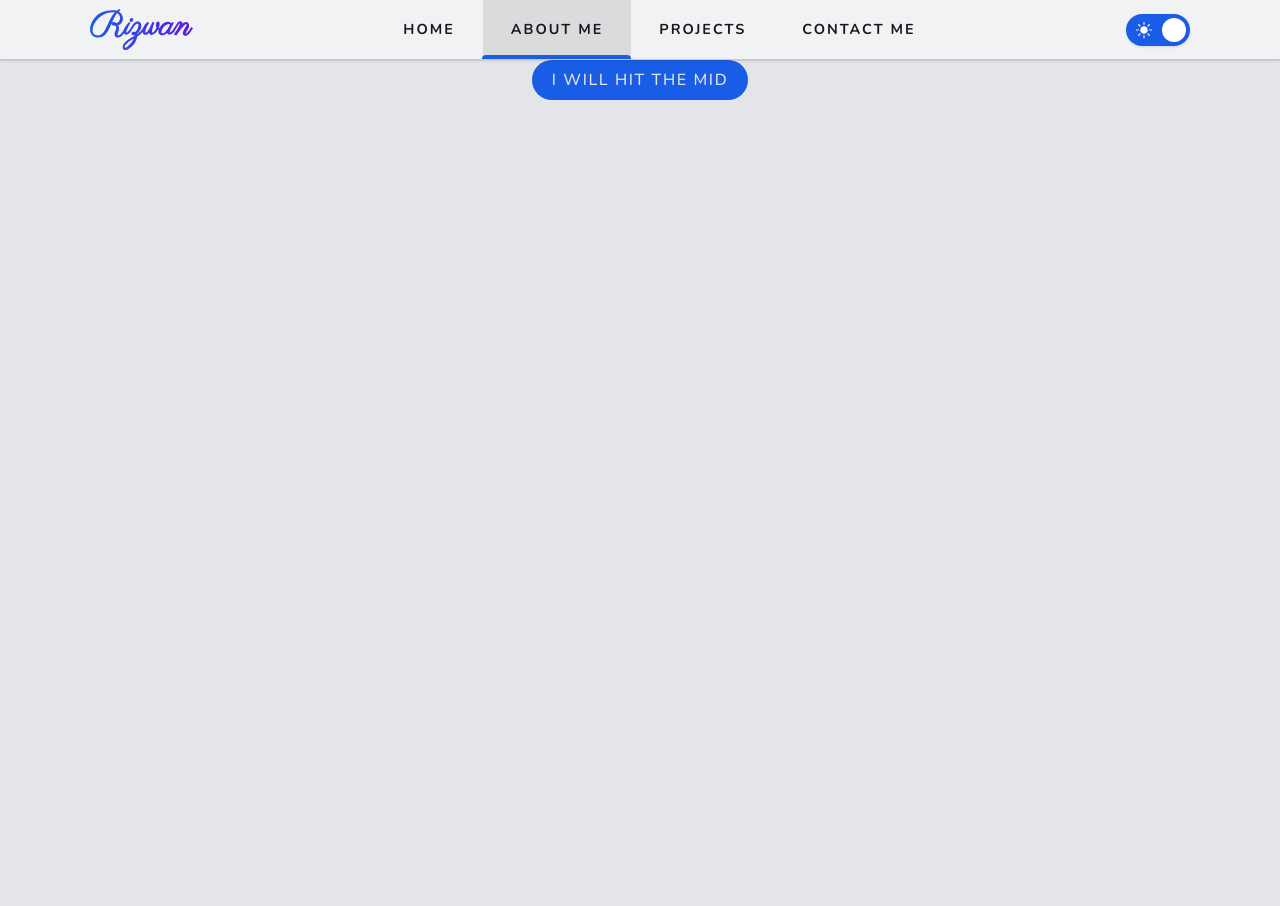
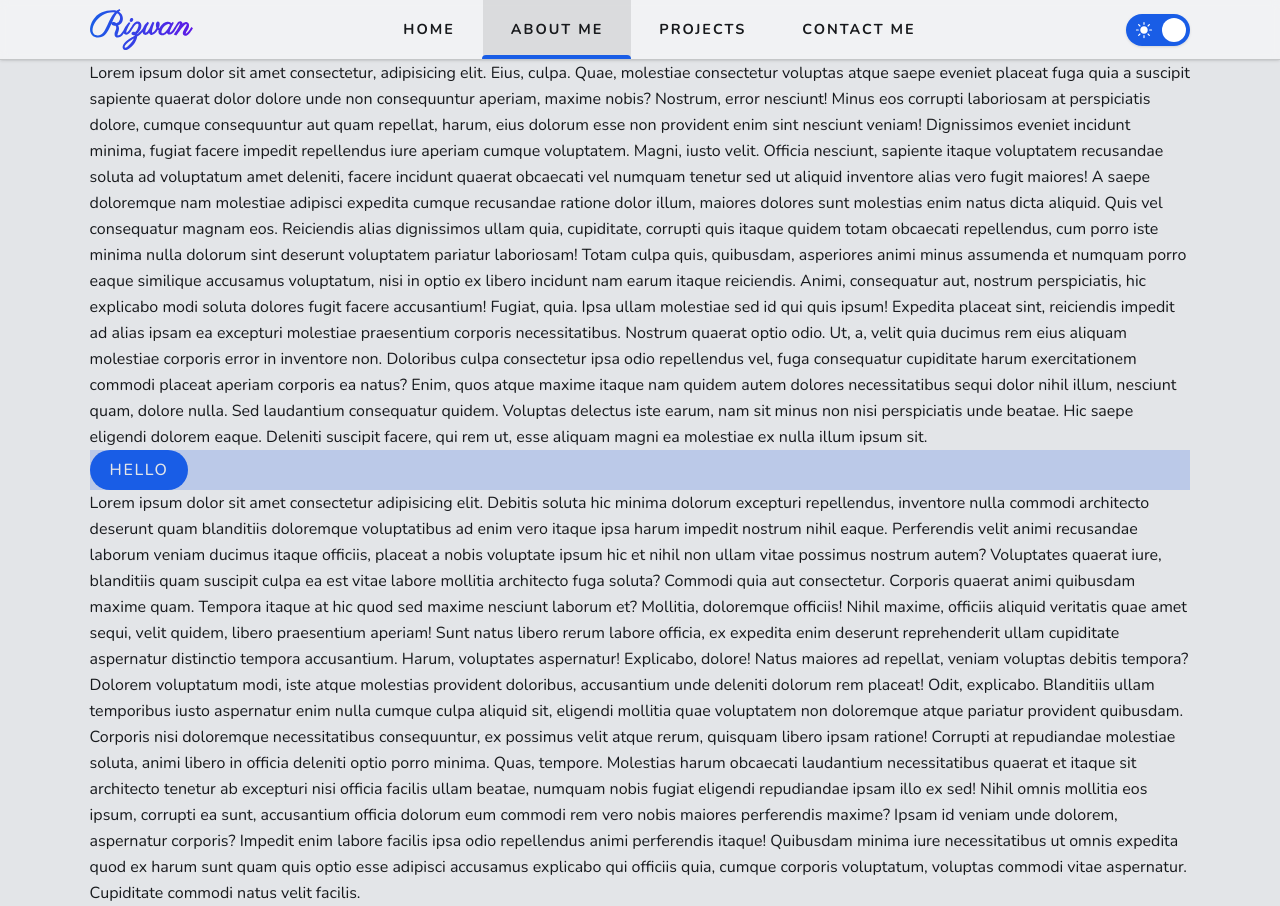
Before and after one commit to rizwanahamadcodes/portfolio, a Next.js app: page /about-me in a window 1280 px wide. Before the commit the page ends 800 px from the top, so only its background shows below. Built offline with nearby package versions, Linux system fonts and the light colour scheme.

Commit message:
doing something with the sticky buttons

```diff
--- a/src/app/about-me/page.tsx
+++ b/src/app/about-me/page.tsx
@@ -3,20 +3,119 @@
 import Button from '@/components/Button'
 import Container from '@/components/Container'
 import SpanWrapperWithRef from '@/components/SpanWrapperWithRef'
-import React, { useEffect, useRef } from 'react'
+import React, { useEffect, useRef, useState } from 'react'
 
 const Page = () => {
     const ref = useRef<HTMLSpanElement | null>(null)
+    const [hitTheMid, setHitTheMid] = useState<boolean>()
 
     useEffect(() => {
-        console.log(ref.current)
+        const callback: IntersectionObserverCallback = (entries, observer) => {
+            setHitTheMid(entries[0].isIntersecting)
+        }
+
+        const options: IntersectionObserverInit = {
+            threshold: 0.5,
+            rootMargin: '0px 0px -50% 0px',
+        }
+
+        const observer = new IntersectionObserver(callback, options)
+
+        if (ref.current) {
+            observer.observe(ref.current)
+        }
     }, [])
 
     return (
-        <Container optionalStyles="flex justify-center">
-            <SpanWrapperWithRef ref={ref}>
-                <Button>I will hit the mid</Button>
+        <Container optionalStyles="flex flex-col items-center">
+            <p>
+                Lorem ipsum dolor sit amet consectetur, adipisicing elit. Eius,
+                culpa. Quae, molestiae consectetur voluptas atque saepe eveniet
+                placeat fuga quia a suscipit sapiente quaerat dolor dolore unde
+                non consequuntur aperiam, maxime nobis? Nostrum, error nesciunt!
+                Minus eos corrupti laboriosam at perspiciatis dolore, cumque
+                consequuntur aut quam repellat, harum, eius dolorum esse non
+                provident enim sint nesciunt veniam! Dignissimos eveniet
+                incidunt minima, fugiat facere impedit repellendus iure aperiam
+                cumque voluptatem. Magni, iusto velit. Officia nesciunt,
+                sapiente itaque voluptatem recusandae soluta ad voluptatum amet
+                deleniti, facere incidunt quaerat obcaecati vel numquam tenetur
+                sed ut aliquid inventore alias vero fugit maiores! A saepe
+                doloremque nam molestiae adipisci expedita cumque recusandae
+                ratione dolor illum, maiores dolores sunt molestias enim natus
+                dicta aliquid. Quis vel consequatur magnam eos. Reiciendis alias
+                dignissimos ullam quia, cupiditate, corrupti quis itaque quidem
+                totam obcaecati repellendus, cum porro iste minima nulla dolorum
+                sint deserunt voluptatem pariatur laboriosam! Totam culpa quis,
+                quibusdam, asperiores animi minus assumenda et numquam porro
+                eaque similique accusamus voluptatum, nisi in optio ex libero
+                incidunt nam earum itaque reiciendis. Animi, consequatur aut,
+                nostrum perspiciatis, hic explicabo modi soluta dolores fugit
+                facere accusantium! Fugiat, quia. Ipsa ullam molestiae sed id
+                qui quis ipsum! Expedita placeat sint, reiciendis impedit ad
+                alias ipsam ea excepturi molestiae praesentium corporis
+                necessitatibus. Nostrum quaerat optio odio. Ut, a, velit quia
+                ducimus rem eius aliquam molestiae corporis error in inventore
+                non. Doloribus culpa consectetur ipsa odio repellendus vel, fuga
+                consequatur cupiditate harum exercitationem commodi placeat
+                aperiam corporis ea natus? Enim, quos atque maxime itaque nam
+                quidem autem dolores necessitatibus sequi dolor nihil illum,
+                nesciunt quam, dolore nulla. Sed laudantium consequatur quidem.
+                Voluptas delectus iste earum, nam sit minus non nisi
+                perspiciatis unde beatae. Hic saepe eligendi dolorem eaque.
+                Deleniti suscipit facere, qui rem ut, esse aliquam magni ea
+                molestiae ex nulla illum ipsum sit.
+            </p>
+            <SpanWrapperWithRef
+                className={`bg-primary/20 ${
+                    hitTheMid ? 'inline-block w-full' : ''
+                }`}
+                ref={ref}
+            >
+                <Button colorScheme={hitTheMid ? 'primary' : 'secondary'}>
+                    Hello
+                </Button>
             </SpanWrapperWithRef>
+            <p>
+                Lorem ipsum dolor sit amet consectetur adipisicing elit. Debitis
+                soluta hic minima dolorum excepturi repellendus, inventore nulla
+                commodi architecto deserunt quam blanditiis doloremque
+                voluptatibus ad enim vero itaque ipsa harum impedit nostrum
+                nihil eaque. Perferendis velit animi recusandae laborum veniam
+                ducimus itaque officiis, placeat a nobis voluptate ipsum hic et
+                nihil non ullam vitae possimus nostrum autem? Voluptates quaerat
+                iure, blanditiis quam suscipit culpa ea est vitae labore
+                mollitia architecto fuga soluta? Commodi quia aut consectetur.
+                Corporis quaerat animi quibusdam maxime quam. Tempora itaque at
+                hic quod sed maxime nesciunt laborum et? Mollitia, doloremque
+                officiis! Nihil maxime, officiis aliquid veritatis quae amet
+                sequi, velit quidem, libero praesentium aperiam! Sunt natus
+                libero rerum labore officia, ex expedita enim deserunt
+                reprehenderit ullam cupiditate aspernatur distinctio tempora
+                accusantium. Harum, voluptates aspernatur! Explicabo, dolore!
+                Natus maiores ad repellat, veniam voluptas debitis tempora?
+                Dolorem voluptatum modi, iste atque molestias provident
+                doloribus, accusantium unde deleniti dolorum rem placeat! Odit,
+                explicabo. Blanditiis ullam temporibus iusto aspernatur enim
+                nulla cumque culpa aliquid sit, eligendi mollitia quae
+                voluptatem non doloremque atque pariatur provident quibusdam.
+                Corporis nisi doloremque necessitatibus consequuntur, ex
+                possimus velit atque rerum, quisquam libero ipsam ratione!
+                Corrupti at repudiandae molestiae soluta, animi libero in
+                officia deleniti optio porro minima. Quas, tempore. Molestias
+                harum obcaecati laudantium necessitatibus quaerat et itaque sit
+                architecto tenetur ab excepturi nisi officia facilis ullam
+                beatae, numquam nobis fugiat eligendi repudiandae ipsam illo ex
+                sed! Nihil omnis mollitia eos ipsum, corrupti ea sunt,
+                accusantium officia dolorum eum commodi rem vero nobis maiores
+                perferendis maxime? Ipsam id veniam unde dolorem, aspernatur
+                corporis? Impedit enim labore facilis ipsa odio repellendus
+                animi perferendis itaque! Quibusdam minima iure necessitatibus
+                ut omnis expedita quod ex harum sunt quam quis optio esse
+                adipisci accusamus explicabo qui officiis quia, cumque corporis
+                voluptatum, voluptas commodi vitae aspernatur. Cupiditate
+                commodi natus velit facilis.
+            </p>
         </Container>
     )
 }
--- a/src/components/Button.tsx
+++ b/src/components/Button.tsx
@@ -25,7 +25,6 @@ const Button: React.FC<ButtonProps> = (props) => {
     } = props
 
     const borderWidth = 'border-2'
-    console.log(href)
     const colorSchemeMap: {
         [key: string]: { [key: string]: string }
     } = {
```
